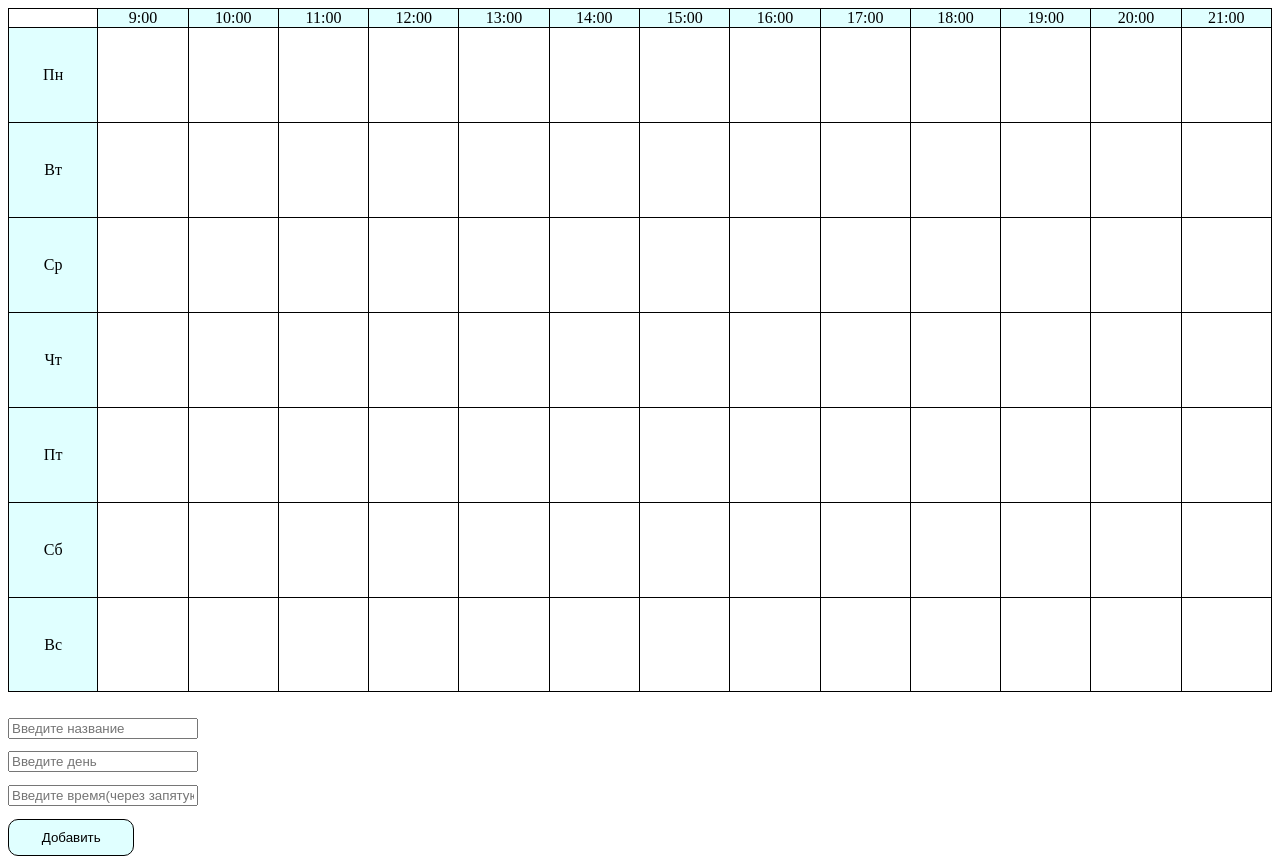
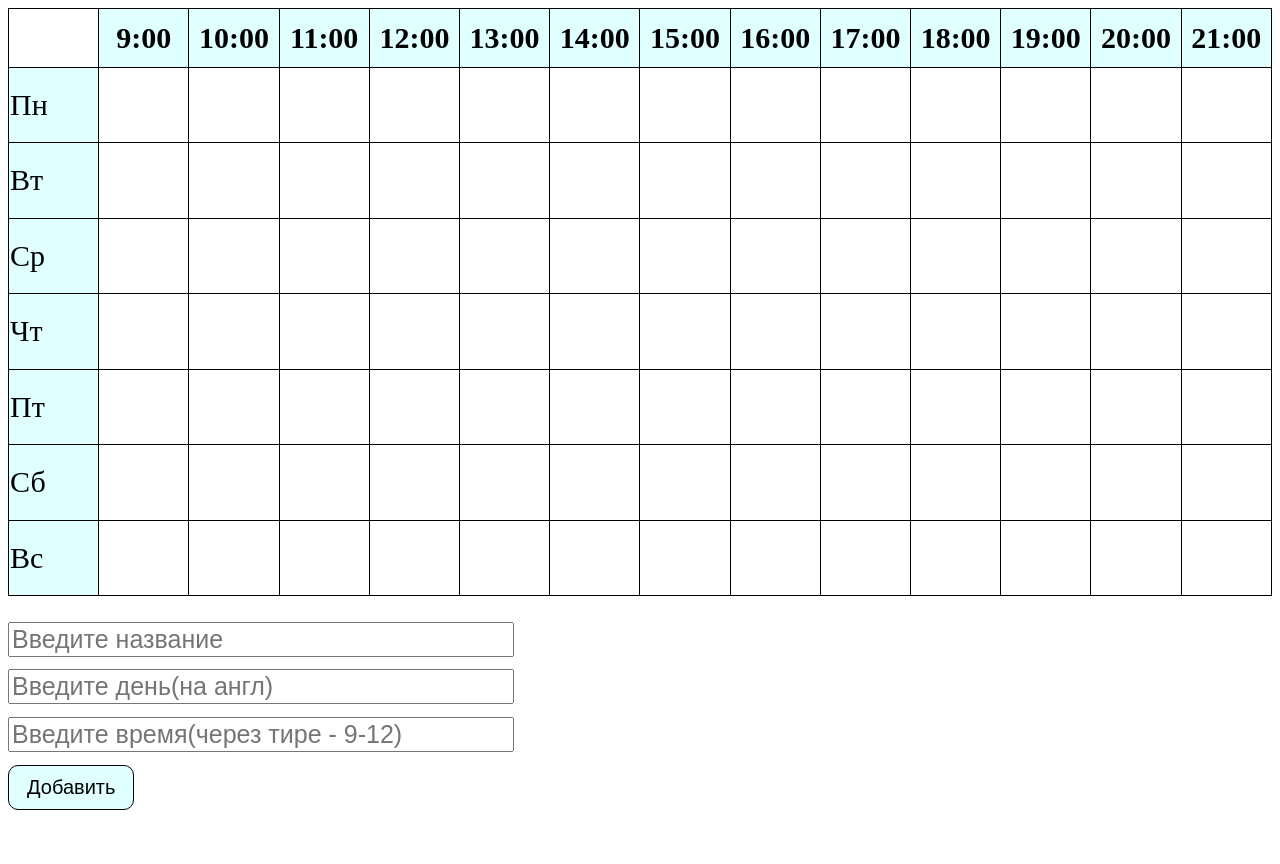
Before and after one commit to F0rg1tWh0/timetable, a plain HTML site: page index.html in a window 1280 px wide. After the commit the page ends 818 px from the top, so only its background shows below. Drawn offline with Linux system fonts and the light colour scheme.

Commit message:
third commit with table

```diff
--- a/index.html
+++ b/index.html
@@ -2,132 +2,160 @@
 <html lang="en">
 <head>
     <meta charset="UTF-8">
-    <meta name="viewort" content="width=device-width, initial-scale=1.0">
+    <meta name="viewort" content="widtd=device-widtd, initial-scale=1.0">
     <link rel="icon" href="favicon.ico" tye="image/x-icon">
     <link rel="stylesheet" href="./style.css">
     <title>Timetable</title>
 </head>
 <body>
-    <section id="hours">
-        <div id="first"></div>
-        <div class="hour">9:00</div>
-        <div class="hour">10:00</div>
-        <div class="hour">11:00</div>
-        <div class="hour">12:00</div>
-        <div class="hour">13:00</div>
-        <div class="hour">14:00</div>
-        <div class="hour">15:00</div>
-        <div class="hour">16:00</div>
-        <div class="hour">17:00</div>
-        <div class="hour">18:00</div>
-        <div class="hour">19:00</div>
-        <div class="hour">20:00</div>
-        <div class="hour">21:00</div>
-        <div class="day monday">Пн</div>
-        <div class="monday monday9 "></div>
-        <div class="monday monday10"></div>
-        <div class="monday monday11"></div>
-        <div class="monday monday12"></div>
-        <div class="monday monday13"></div>
-        <div class="monday monday14"></div>
-        <div class="monday monday15"></div>
-        <div class="monday monday16"></div>
-        <div class="monday monday17"></div>
-        <div class="monday monday18"></div>
-        <div class="monday monday19"></div>
-        <div class="monday monday20"></div>
-        <div class="monday monday21"></div>
-        <div class="day tuesday">Вт</div>
-        <div class="tuesday tuesday9 "></div>
-        <div class="tuesday tuesday10"></div>
-        <div class="tuesday tuesday11"></div>
-        <div class="tuesday tuesday12"></div>
-        <div class="tuesday tuesday13"></div>
-        <div class="tuesday tuesday14"></div>
-        <div class="tuesday tuesday15"></div>
-        <div class="tuesday tuesday16"></div>
-        <div class="tuesday tuesday17"></div>
-        <div class="tuesday tuesday18"></div>
-        <div class="tuesday tuesday19"></div>
-        <div class="tuesday tuesday20"></div>
-        <div class="tuesday tuesday21"></div>
-        <div class="day wednesday">Ср</div>
-        <div class="wednesday wednesday9 "></div>
-        <div class="wednesday wednesday10"></div>
-        <div class="wednesday wednesday11"></div>
-        <div class="wednesday wednesday12"></div>
-        <div class="wednesday wednesday13"></div>
-        <div class="wednesday wednesday14"></div>
-        <div class="wednesday wednesday15"></div>
-        <div class="wednesday wednesday16"></div>
-        <div class="wednesday wednesday17"></div>
-        <div class="wednesday wednesday18"></div>
-        <div class="wednesday wednesday19"></div>
-        <div class="wednesday wednesday20"></div>
-        <div class="wednesday wednesday21"></div>
-        <div class="day thursday">Чт</div>
-        <div class="thursday thursday9 "></div>
-        <div class="thursday thursday10"></div>
-        <div class="thursday thursday11"></div>
-        <div class="thursday thursday12"></div>
-        <div class="thursday thursday13"></div>
-        <div class="thursday thursday14"></div>
-        <div class="thursday thursday15"></div>
-        <div class="thursday thursday16"></div>
-        <div class="thursday thursday17"></div>
-        <div class="thursday thursday18"></div>
-        <div class="thursday thursday19"></div>
-        <div class="thursday thursday20"></div>
-        <div class="thursday thursday21"></div>
-        <div class="day friday">Пт</div>
-        <div class="friday friday9 "></div>
-        <div class="friday friday10"></div>
-        <div class="friday friday11"></div>
-        <div class="friday friday12"></div>
-        <div class="friday friday13"></div>
-        <div class="friday friday14"></div>
-        <div class="friday friday15"></div>
-        <div class="friday friday16"></div>
-        <div class="friday friday17"></div>
-        <div class="friday friday18"></div>
-        <div class="friday friday19"></div>
-        <div class="friday friday20"></div>
-        <div class="friday friday21"></div>
-        <div class="day saturday">Сб</div>
-        <div class="saturday saturday9 "></div>
-        <div class="saturday saturday10"></div>
-        <div class="saturday saturday11"></div>
-        <div class="saturday saturday12"></div>
-        <div class="saturday saturday13"></div>
-        <div class="saturday saturday14"></div>
-        <div class="saturday saturday15"></div>
-        <div class="saturday saturday16"></div>
-        <div class="saturday saturday17"></div>
-        <div class="saturday saturday18"></div>
-        <div class="saturday saturday19"></div>
-        <div class="saturday saturday20"></div>
-        <div class="saturday saturday21"></div>
-        <div class="day sunday">Вс</div>
-        <div class="sunday sunday9"></div>
-        <div class="sunday sunday10""></div>
-        <div class="sunday sunday11"></div>
-        <div class="sunday sunday12"></div>
-        <div class="sunday sunday13"></div>
-        <div class="sunday sunday14"></div>
-        <div class="sunday sunday15"></div>
-        <div class="sunday sunday16"></div>
-        <div class="sunday sunday17"></div>
-        <div class="sunday sunday18"></div>
-        <div class="sunday sunday19"></div>
-        <div class="sunday sunday20"></div>
-        <div class="sunday sunday21"></div>
-</section>
-<section id="search">
-    <input id = "name" type="text" placeholder="Введите название">
-    <input id = "day" type="text" placeholder="Введите день">
-    <input id = "time" type="text" placeholder="Введите время(через запятую - 9,12)">
-    <button>Добавить</button>
-</section>
-<script src="./js.js"></script>
+    <table>
+        <thead>
+            <tr>
+                <th></th>
+                <th class="hour">9:00</th>
+                <th class="hour">10:00</th>
+                <th class="hour">11:00</th>
+                <th class="hour">12:00</th>
+                <th class="hour">13:00</th>
+                <th class="hour">14:00</th>
+                <th class="hour">15:00</th>
+                <th class="hour">16:00</th>
+                <th class="hour">17:00</th>
+                <th class="hour">18:00</th>
+                <th class="hour">19:00</th>
+                <th class="hour">20:00</th>
+                <th class="hour">21:00</th>
+            </tr>
+        </thead>
+        </tbody>
+            <tr>
+                <td class="day monday">Пн</td>
+                <td class="monday monday9 "></td>
+                <td class="monday monday10"></td>
+                <td class="monday monday11"></td>
+                <td class="monday monday12"></td>
+                <td class="monday monday13"></td>
+                <td class="monday monday14"></td>
+                <td class="monday monday15"></td>
+                <td class="monday monday16"></td>
+                <td class="monday monday17"></td>
+                <td class="monday monday18"></td>
+                <td class="monday monday19"></td>
+                <td class="monday monday20"></td>
+                <td class="monday monday21"></td>
+            </tr>
+            <tr>
+                <td class="day tuesday">Вт</td>
+                <td class="tuesday tuesday9 "></td>
+                <td class="tuesday tuesday10"></td>
+                <td class="tuesday tuesday11"></td>
+                <td class="tuesday tuesday12"></td>
+                <td class="tuesday tuesday13"></td>
+                <td class="tuesday tuesday14"></td>
+                <td class="tuesday tuesday15"></td>
+                <td class="tuesday tuesday16"></td>
+                <td class="tuesday tuesday17"></td>
+                <td class="tuesday tuesday18"></td>
+                <td class="tuesday tuesday19"></td>
+                <td class="tuesday tuesday20"></td>
+                <td class="tuesday tuesday21"></td>
+            </tr>
+            <tr>
+                <td class="day wednesday">Ср</td>
+                <td class="wednesday wednesday9 "></td>
+                <td class="wednesday wednesday10"></td>
+                <td class="wednesday wednesday11"></td>
+                <td class="wednesday wednesday12"></td>
+                <td class="wednesday wednesday13"></td>
+                <td class="wednesday wednesday14"></td>
+                <td class="wednesday wednesday15"></td>
+                <td class="wednesday wednesday16"></td>
+                <td class="wednesday wednesday17"></td>
+                <td class="wednesday wednesday18"></td>
+                <td class="wednesday wednesday19"></td>
+                <td class="wednesday wednesday20"></td>
+                <td class="wednesday wednesday21"></td>
+            </tr>
+                <td class="day tdursday">Чт</td>
+                <td class="thursday thursday9 "></td>
+                <td class="thursday thursday10"></td>
+                <td class="thursday thursday11"></td>
+                <td class="thursday thursday12"></td>
+                <td class="thursday thursday13"></td>
+                <td class="thursday thursday14"></td>
+                <td class="thursday thursday15"></td>
+                <td class="thursday thursday16"></td>
+                <td class="thursday thursday17"></td>
+                <td class="thursday thursday18"></td>
+                <td class="thursday thursday19"></td>
+                <td class="thursday thursday20"></td>
+                <td class="thursday thursday21"></td>
+            </tr>
+            <tr>
+                <td class="day friday">Пт</td>
+                <td class="friday friday9 "></td>
+                <td class="friday friday10"></td>
+                <td class="friday friday11"></td>
+                <td class="friday friday12"></td>
+                <td class="friday friday13"></td>
+                <td class="friday friday14"></td>
+                <td class="friday friday15"></td>
+                <td class="friday friday16"></td>
+                <td class="friday friday17"></td>
+                <td class="friday friday18"></td>
+                <td class="friday friday19"></td>
+                <td class="friday friday20"></td>
+                <td class="friday friday21"></td>
+            </tr>
+            <tr>
+                <td class="day saturday">Сб</td>
+                <td class="saturday saturday9 "></td>
+                <td class="saturday saturday10"></td>
+                <td class="saturday saturday11"></td>
+                <td class="saturday saturday12"></td>
+                <td class="saturday saturday13"></td>
+                <td class="saturday saturday14"></td>
+                <td class="saturday saturday15"></td>
+                <td class="saturday saturday16"></td>
+                <td class="saturday saturday17"></td>
+                <td class="saturday saturday18"></td>
+                <td class="saturday saturday19"></td>
+                <td class="saturday saturday20"></td>
+                <td class="saturday saturday21"></td>
+            </tr>
+            <tr>
+                <td class="day sunday">Вс</td>
+                <td class="sunday sunday9"></td>
+                <td class="sunday sunday10"></td>
+                <td class="sunday sunday11"></td>
+                <td class="sunday sunday12"></td>
+                <td class="sunday sunday13"></td>
+                <td class="sunday sunday14"></td>
+                <td class="sunday sunday15"></td>
+                <td class="sunday sunday16"></td>
+                <td class="sunday sunday17"></td>
+                <td class="sunday sunday18"></td>
+                <td class="sunday sunday19"></td>
+                <td class="sunday sunday20"></td>
+                <td class="sunday sunday21"></td>
+            </tr>
+        </tbody>
+</table>
+    <section id="search">
+        <input id = "name" type="text" placeholder="Введите название">
+        <input list="character" id = "day" type="text" placeholder="Введите день(на англ)">
+        <datalist id="character">
+            <option value="monday"></option>
+            <option value="tuesday"></option>
+            <option value="wednesday"></option>
+            <option value="thursday"></option>
+            <option value="friday"></option>
+            <option value="saturday"></option>
+            <option value="sunday"></option>
+          </datalist>
+        <input id = "time" type="text" placeholder="Введите время(через тире - 9-12)">
+        <button>Добавить</button>
+    </section>
+    <script src="./js.js"></script>
 </body>
 </html>
--- a/style.css
+++ b/style.css
@@ -1,15 +1,19 @@
-#hours {
-  display: grid;
-  grid-template-columns: repeat(14, 1fr);
-  grid-template-rows: 2fr repeat(7, 10fr);
-  text-align: center;
+td {
+  border: 1px solid black;
+  width: 7.14%;
 }
-#hours div {
-  border-top: 1px solid black;
-  border-right: 1px solid black;
-  display: flex;
-  align-items: center;
-  justify-content: center;
+thead{
+  height: 10%;
+}
+thead th{
+  border: 1px solid black;
+}
+table {
+  width: 100%;
+  height: 75%;
+  border-spacing: 0px;
+  border-collapse: collapse;
+  font-size: 30px;
 }
 .sunday {
   border-bottom: 1px solid black;
@@ -18,16 +22,6 @@
 .day {
   background-color: lightcyan;
 }
-.day {
-  border-left: 1px solid black;
-}
-#first {
-  border-left: 1px solid black;
-}
-.sunday {
-  border-bottom: 1px solid black;
-}
-
 #search {
   display: flex;
   flex-direction: column;
@@ -35,9 +29,12 @@
   gap: 1vw;
 }
 input {
-  width: 15%;
+  width: 40%;
+  /* padding: 10px 0 10px 0; */
+  font-size: 25px;
 }
 button {
+  font-size: 20px;
   width: 10%;
   padding: 10px;
   border-radius: 10px;
@@ -49,11 +46,12 @@ button:hover {
   background-color: rgb(197, 230, 230);
 }
 
-
-.active{
+.active {
   background-color: lightcyan;
-  border: 1px solid black;
-  display: grid;
-
-
+  text-align: center;
+  /* font-size: 20px; */
 }
+.aactive{
+  background-color: red;
+  text-align: center;
+}
```
Also changed, not shown: js.js (+22 -25 lines).
